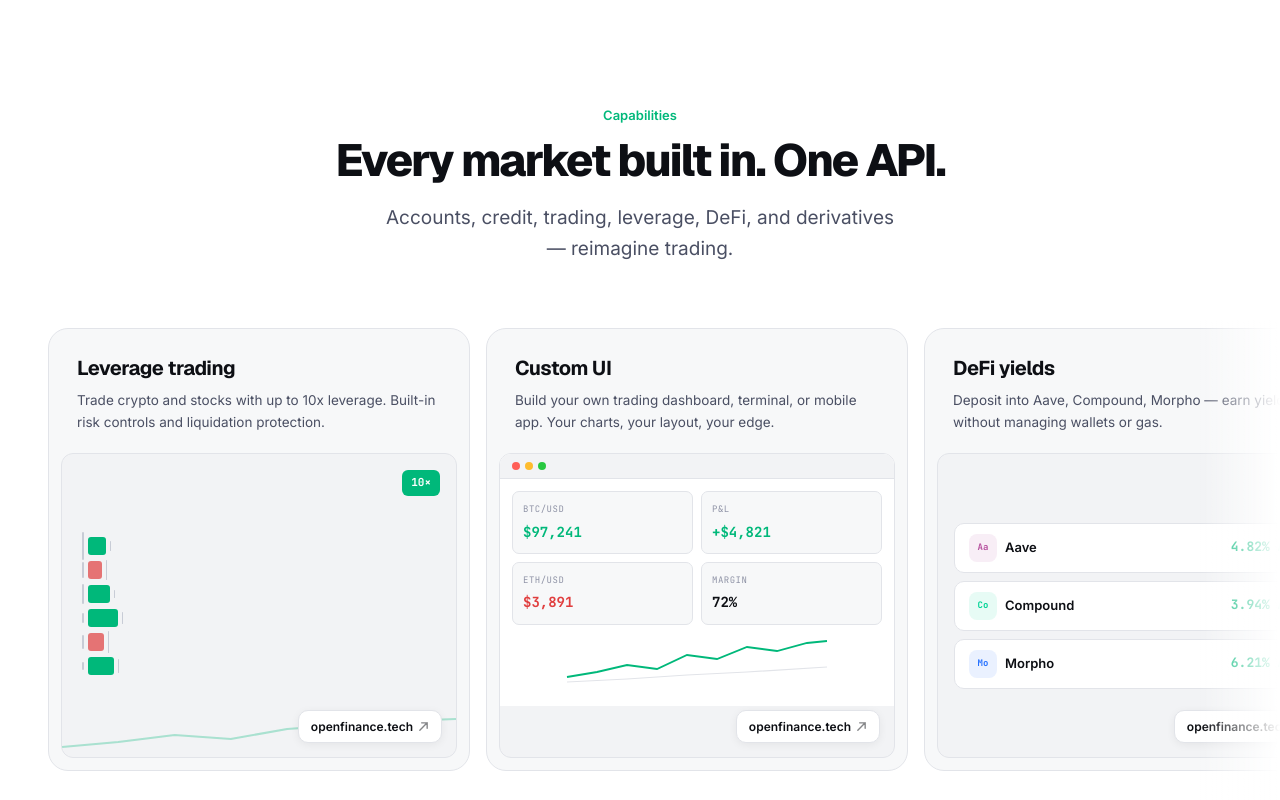
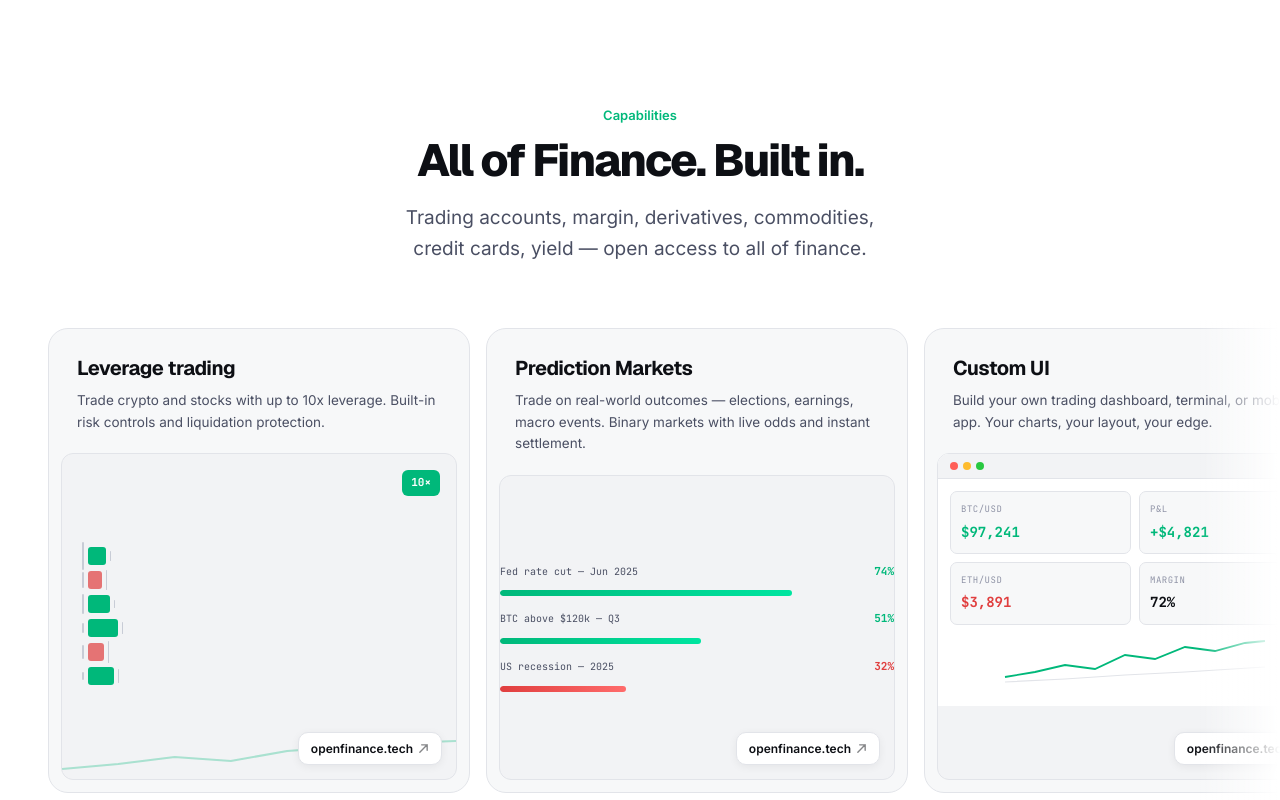
Before and after one commit to JahnviThahirani/openfinance-landing, a plain HTML site: page index.html in a window 1280 px wide. Shown: the part 1820-2620 px from the top of the page. Drawn offline with nearby package versions, Linux system fonts and the light colour scheme; animation ran at ten frames a second.

Commit message:
copy: fix grammar and casing in capabilities subheading

```diff
--- a/sections/capabilities.html
+++ b/sections/capabilities.html
@@ -682,9 +682,9 @@
 <section class="cap-section" id="capabilities">
   <div class="cap-header">
     <div class="section-label reveal">Capabilities</div>
-    <h2 class="section-title reveal">Every market built in. One API.</h2>
+    <h2 class="section-title reveal">All of Finance. Built in.</h2>
     <p class="section-desc reveal">
-      Accounts, credit, trading, leverage, DeFi, and derivatives — reimagine trading.
+      Trading accounts, margin, derivatives, commodities, credit cards, yield — open access to all of finance.
     </p>
   </div>
 
@@ -712,7 +712,41 @@
         </div>
       </div>
 
-      <!-- Card 2: Custom UI -->
+      <!-- Card 2: Prediction Markets -->
+      <div class="cap-card">
+        <div class="cap-card-body">
+          <div class="cap-card-title">Prediction Markets</div>
+          <div class="cap-card-desc">Trade on real-world outcomes — elections, earnings, macro events. Binary markets with live odds and instant settlement.</div>
+        </div>
+        <div class="cap-card-visual">
+          <div class="vis-prediction" style="width:100%;display:flex;flex-direction:column;gap:10px;padding:4px 0;">
+            <div style="display:flex;align-items:center;justify-content:space-between;gap:8px;">
+              <div style="font-family:var(--font-mono);font-size:10px;color:var(--text-secondary);flex:1;white-space:nowrap;overflow:hidden;text-overflow:ellipsis;">Fed rate cut — Jun 2025</div>
+              <div style="font-family:var(--font-mono);font-size:11px;font-weight:700;color:#00b87a;">74%</div>
+            </div>
+            <div style="height:6px;background:var(--bg-card);border-radius:100px;overflow:hidden;">
+              <div style="height:100%;width:74%;background:linear-gradient(90deg,#00b87a,#00e5a0);border-radius:100px;"></div>
+            </div>
+            <div style="display:flex;align-items:center;justify-content:space-between;gap:8px;margin-top:4px;">
+              <div style="font-family:var(--font-mono);font-size:10px;color:var(--text-secondary);flex:1;white-space:nowrap;overflow:hidden;text-overflow:ellipsis;">BTC above $120k — Q3</div>
+              <div style="font-family:var(--font-mono);font-size:11px;font-weight:700;color:#00b87a;">51%</div>
+            </div>
+            <div style="height:6px;background:var(--bg-card);border-radius:100px;overflow:hidden;">
+              <div style="height:100%;width:51%;background:linear-gradient(90deg,#00b87a,#00e5a0);border-radius:100px;"></div>
+            </div>
+            <div style="display:flex;align-items:center;justify-content:space-between;gap:8px;margin-top:4px;">
+              <div style="font-family:var(--font-mono);font-size:10px;color:var(--text-secondary);flex:1;white-space:nowrap;overflow:hidden;text-overflow:ellipsis;">US recession — 2025</div>
+              <div style="font-family:var(--font-mono);font-size:11px;font-weight:700;color:#e03e3e;">32%</div>
+            </div>
+            <div style="height:6px;background:var(--bg-card);border-radius:100px;overflow:hidden;">
+              <div style="height:100%;width:32%;background:linear-gradient(90deg,#e03e3e,#ff6b6b);border-radius:100px;"></div>
+            </div>
+          </div>
+          <a href="#" class="cap-card-cta">openfinance.tech <svg viewBox="0 0 12 12" fill="none"><path d="M2 10L10 2M10 2H4M10 2v6" stroke="currentColor" stroke-width="1.5" stroke-linecap="round"/></svg></a>
+        </div>
+      </div>
+
+      <!-- Card 3: Custom UI -->
       <div class="cap-card">
         <div class="cap-card-body">
           <div class="cap-card-title">Custom UI</div>
```
